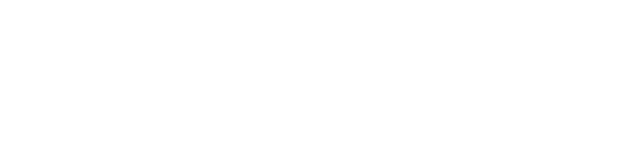
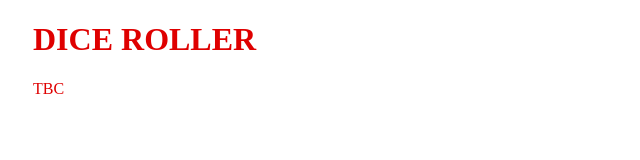
Before and after one commit to TWMasters/dice-roller, a plain HTML site: page index.html in a window 1280 px wide. Shown: the whole page, without its empty margins (0-640 px from the left). Drawn offline with Linux system fonts and the light colour scheme.

Commit message:
Set up css stylesheet

```diff
--- /dev/null
+++ b/global.css
@@ -0,0 +1,12 @@
+* {
+  color: #DF0000;
+}
+
+body {
+  color: #f6eee3;
+  padding-left: 25px;
+}
+
+header {
+  text-align: left;
+}
--- a/index.html
+++ b/index.html
@@ -1,11 +1,16 @@
 <!DOCTYPE html>
 <html>
   <head>
+    <link rel="stylesheet" href="global.css">
     <title>D&D Dice Roller</title>
   </head>
   <body>
-    <header></header>
+    <header>
+      <h1>DICE ROLLER</h1>
+    </header>
     <main></main>
-    <footer></footer>
+    <footer>
+      <p>TBC</p>
+    </footer>
   </body>
 </html>
```
